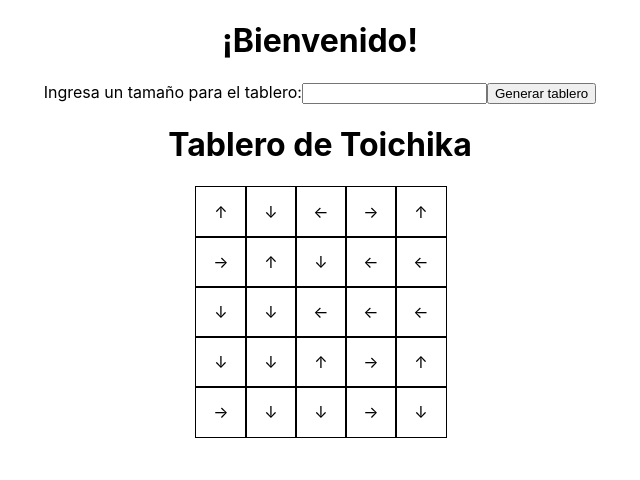
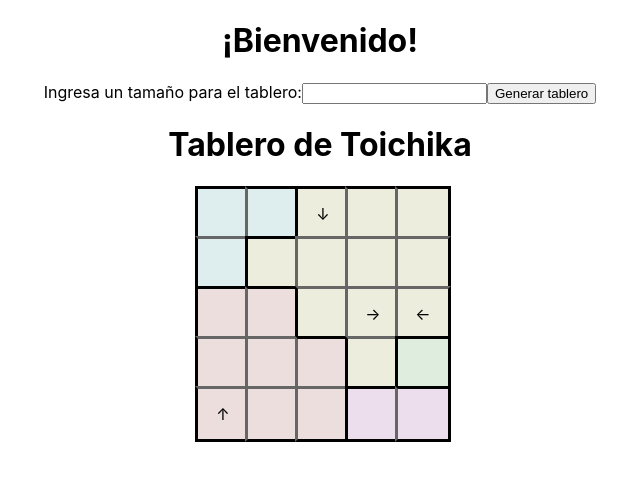
Before and after one commit to alonyanez/tfg-toichika, a React (Create React App) app: page / in a window 1280 px wide. Shown: the top 480 px of the page, without its empty margins (320-960 px from the left). Built offline with nearby package versions, Linux system fonts and the light colour scheme.

Commit message:
codigo Tablero, ahora genera areas con color  y bordes definidos

```diff
--- a/src/components/Tablero/Tablero.js
+++ b/src/components/Tablero/Tablero.js
@@ -1,6 +1,157 @@
 import React, { useState, useEffect, useCallback } from 'react';
 import './Tablero.css';
 
+
+function Tablero({ size }) {
+  const [tablero, setTablero] = useState([]);
+  const [regiones, setRegiones] = useState([]);
+
+  const generarRegiones = useCallback((size, numFlechas) => {
+    const grid = Array.from({ length: size }, () =>
+      Array(size).fill({ region: -1, flecha: 'VACIO' })
+    );
+    const regiones = [];
+
+    // Generar posiciones iniciales aleatorias para cada región
+    const posiciones = Array.from({ length: numFlechas }, () => ({
+      x: Math.floor(Math.random() * size),
+      y: Math.floor(Math.random() * size)
+    }));
+
+    // Expandir regiones
+    posiciones.forEach((pos, index) => {
+      const regionCells = new Set([`${pos.x},${pos.y}`]);
+      const crecimiento = Math.floor((size * size) / numFlechas * 2);
+
+      for (let i = 0; i < crecimiento; i++) {
+        const temp = Array.from(regionCells);
+        const celda = temp[Math.floor(Math.random() * temp.length)].split(',').map(Number);
+
+        // Obtener vecinos
+        const vecinos = [
+          [celda[0] - 1, celda[1]],
+          [celda[0] + 1, celda[1]],
+          [celda[0], celda[1] - 1],
+          [celda[0], celda[1] + 1]
+        ].filter(([x, y]) =>
+          x >= 0 && x < size &&
+          y >= 0 && y < size &&
+          !regionCells.has(`${x},${y}`)
+        );
+
+        if (vecinos.length > 0) {
+          const vecino = vecinos[Math.floor(Math.random() * vecinos.length)];
+          regionCells.add(`${vecino[0]},${vecino[1]}`);
+        }
+      }
+
+      // Marcar región en el grid
+      regionCells.forEach(celda => {
+        const [x, y] = celda.split(',').map(Number);
+        if (grid[x][y].region === -1) {
+          grid[x][y] = { region: index, flecha: 'VACIO' };
+        }
+      });
+
+      regiones.push(regionCells);
+    });
+
+    return { grid, regiones };
+  }, []);
+
+  const colocarFlechas = useCallback((grid, regiones) => {
+    const flechas = ['↑', '↓', '←', '→'];
+    const nuevoGrid = [...grid];
+
+    regiones.forEach((region, index) => {
+      const celdas = Array.from(region);
+      const celdaAleatoria = celdas[Math.floor(Math.random() * celdas.length)].split(',').map(Number);
+      nuevoGrid[celdaAleatoria[0]][celdaAleatoria[1]].flecha = flechas[index % flechas.length];
+    });
+
+    return nuevoGrid;
+  }, []);
+
+  const crearTablero = useCallback((size, numFlechas) => {
+    const { grid, regiones } = generarRegiones(size, numFlechas);
+    return colocarFlechas(grid, regiones);
+  }, [generarRegiones, colocarFlechas]);
+
+  useEffect(() => {
+    const flechas = ['↑', '↓', '←', '→'];
+    const tableroInicial = crearTablero(size, flechas.length);
+    setTablero(tableroInicial);
+  }, [size, crearTablero]);
+
+  const getBordeEstilo = useCallback((x, y) => {
+    const borders = {
+      borderTop: '3px solid #666',
+      borderRight: '3px solid #666',
+      borderBottom: '3px solid #666',
+      borderLeft: '3px solid #666'
+    };
+
+    // Verificar vecinos
+    //si x ___ y la region xy del tablero es distinta a la region x-1y
+    if (x > 0 && tablero[x][y]?.region !== tablero[x - 1][y]?.region) {
+      borders.borderTop = '3px solid #000000';
+    }
+    if (x < size - 1 && tablero[x][y]?.region !== tablero[x + 1][y]?.region) {
+      borders.borderBottom = '3px solid #000000';
+    }
+    if (y > 0 && tablero[x][y]?.region !== tablero[x][y - 1]?.region) {
+      borders.borderLeft = '3px solid #000000';
+    }
+    if (y < size - 1 && tablero[x][y]?.region !== tablero[x][y + 1]?.region) {
+      borders.borderRight = '3px solid #000000';
+    }
+
+    if (x === 0 ){
+      borders.borderTop = '3px solid #000000';
+    } else if(x === size - 1) {
+      borders.borderBottom = '3px solid #000000';
+    }
+
+    if (y === 0 ){
+      borders.borderLeft = '3px solid #000000';
+    } else if(y === size - 1) {
+      borders.borderRight = '3px solid #000000';
+    }
+
+    return borders;
+  }, [tablero, size]);
+
+  return (
+    <div style={{ display: 'flex', justifyContent: 'center' }}>
+      <div style={{
+        display: 'grid',
+        gridTemplateColumns: `repeat(${size}, 50px)`,
+        gridTemplateRows: `repeat(${size}, 50px)`
+      }}>
+        {tablero.map((row, x) =>
+          row.map((celda, y) => (
+            <div
+              key={`${x}-${y}`}
+              style={{
+                width: '50px',
+                height: '50px',
+                display: 'flex',
+                justifyContent: 'center',
+                alignItems: 'center',
+                backgroundColor: `hsl(${celda.region * 60}, 30%, 90%)`,
+                ...getBordeEstilo(x, y)
+              }}
+            >
+              {celda.flecha !== 'VACIO' && celda.flecha}
+            </div>
+          ))
+        )}
+      </div>
+    </div>
+  );
+}
+
+export default Tablero;
 /*
 //Funcion para crear la matriz
 function crearTablero(n){
@@ -17,7 +168,7 @@ function crearTablero(n){
 */
 
 //Funcion para inicializar y crear el tablero
-;
+/*
 
 function Tablero({ size }) {
     const [tablero, setTablero] = useState([]);
```
